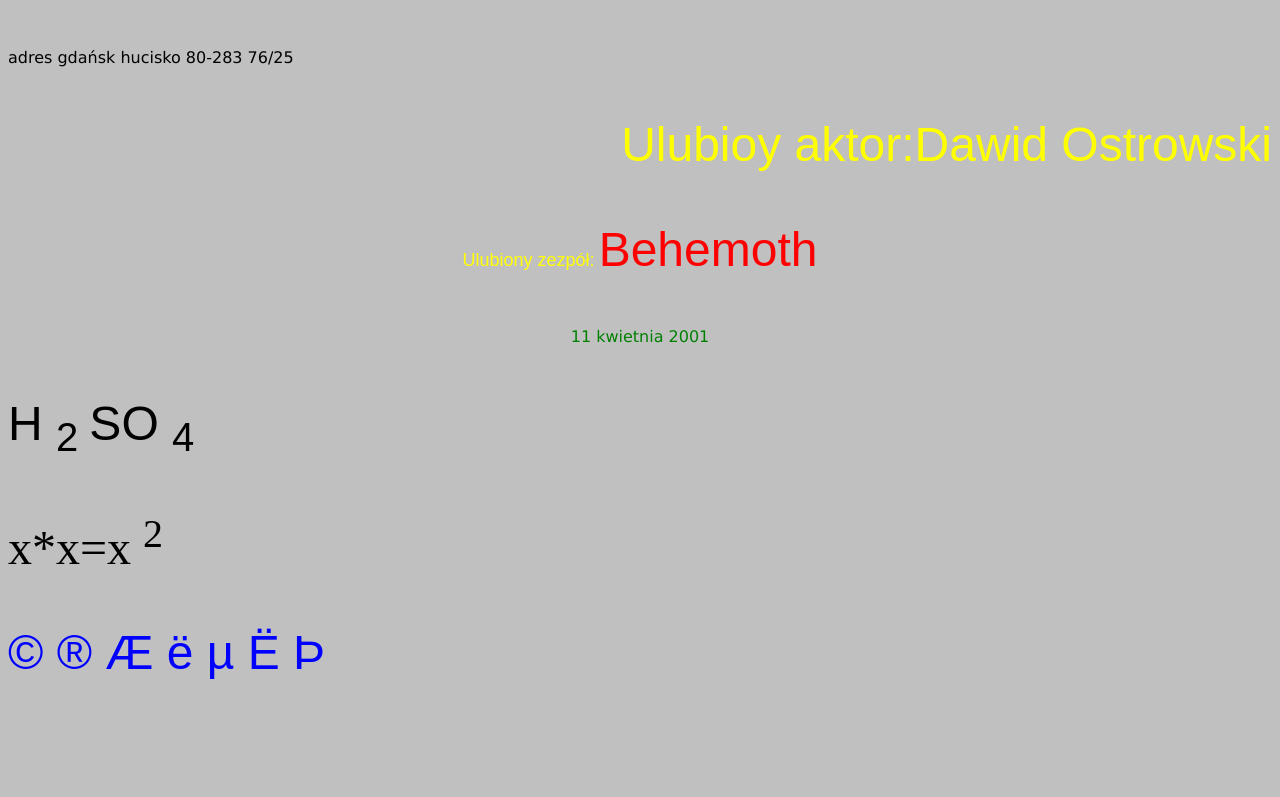
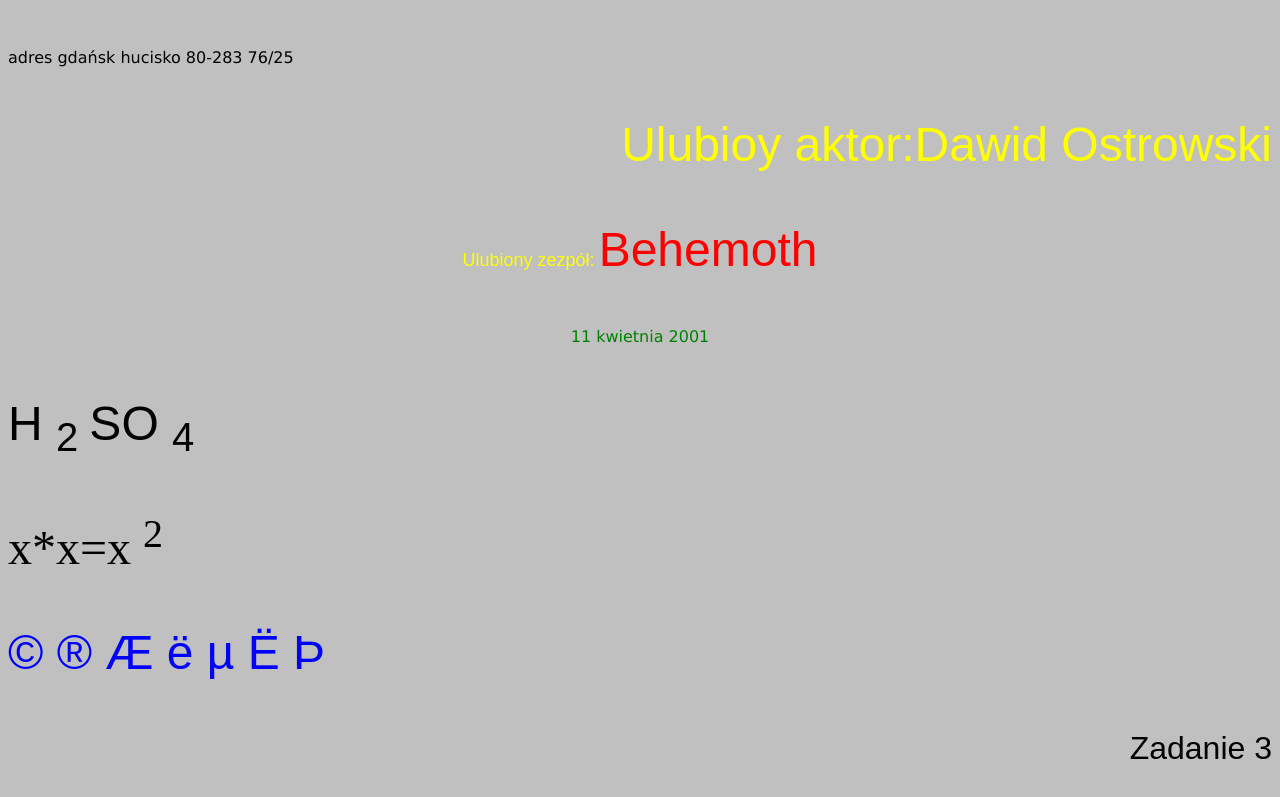
Before and after one commit to Basalttt/bazalt, a plain HTML site: page index.html in a window 1280 px wide. Shown: the part 1829-2626 px from the top of the page. Before the commit the page ends 2551 px from the top, so only its background shows below. Drawn offline with Linux system fonts and the light colour scheme.

Commit message:
Update index.html

```diff
--- a/index.html
+++ b/index.html
@@ -39,5 +39,6 @@
 	<p align="left"> <font color="black" size="7" face="Times New Roman"> x*x=x <sup> 2 </sup> </font> </p> <br>
 
 	<p align="left"> <font color="blue" size="10" face="Arial">&copy; &reg; &AElig; &euml; &micro; &Euml; &THORN; </font> </p> <br>
-        </body>
+        <p align="right"> <font color="black" size="6" face="Arial"> Zadanie 3 </font> </p> <br>
+	</body>
     </html>
```
